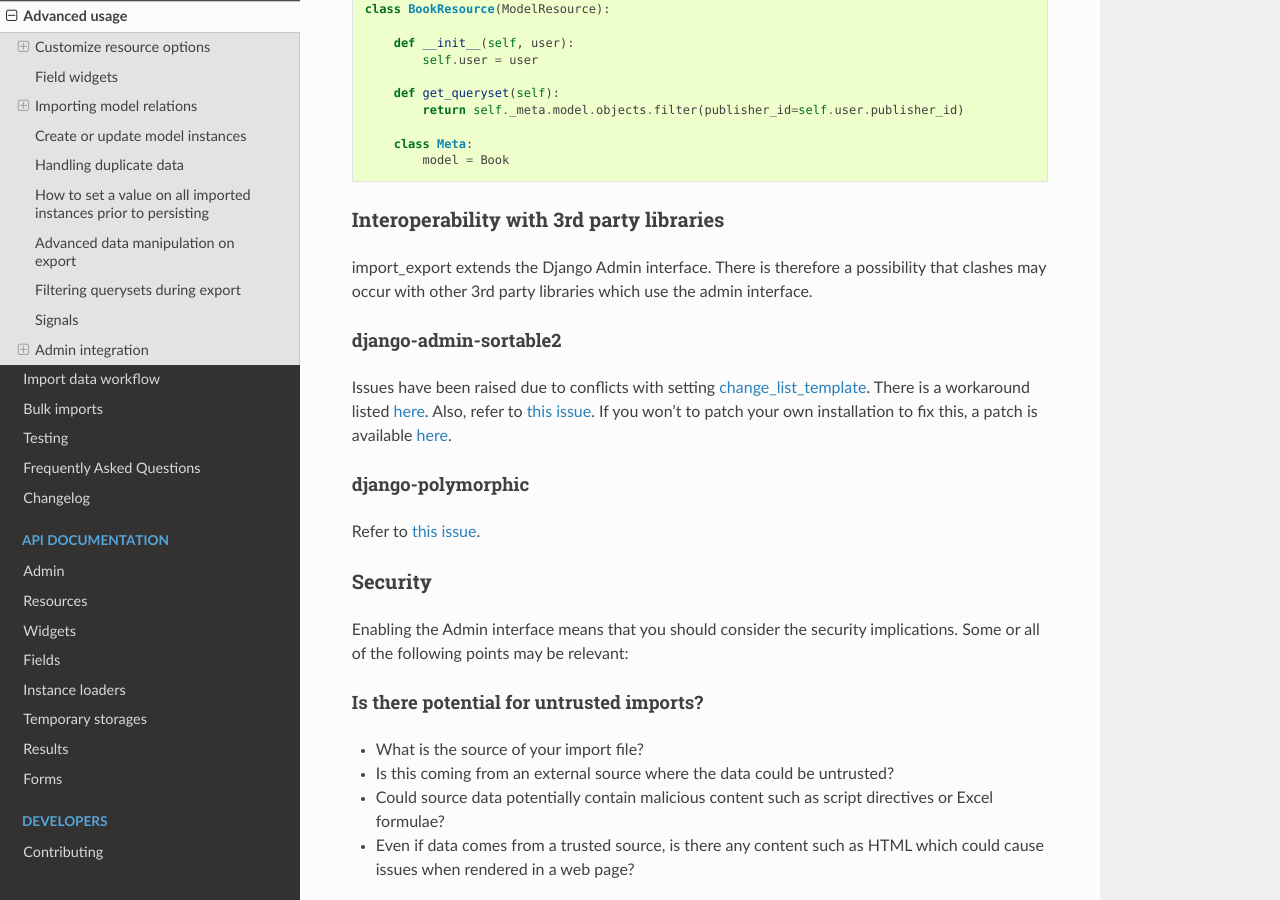
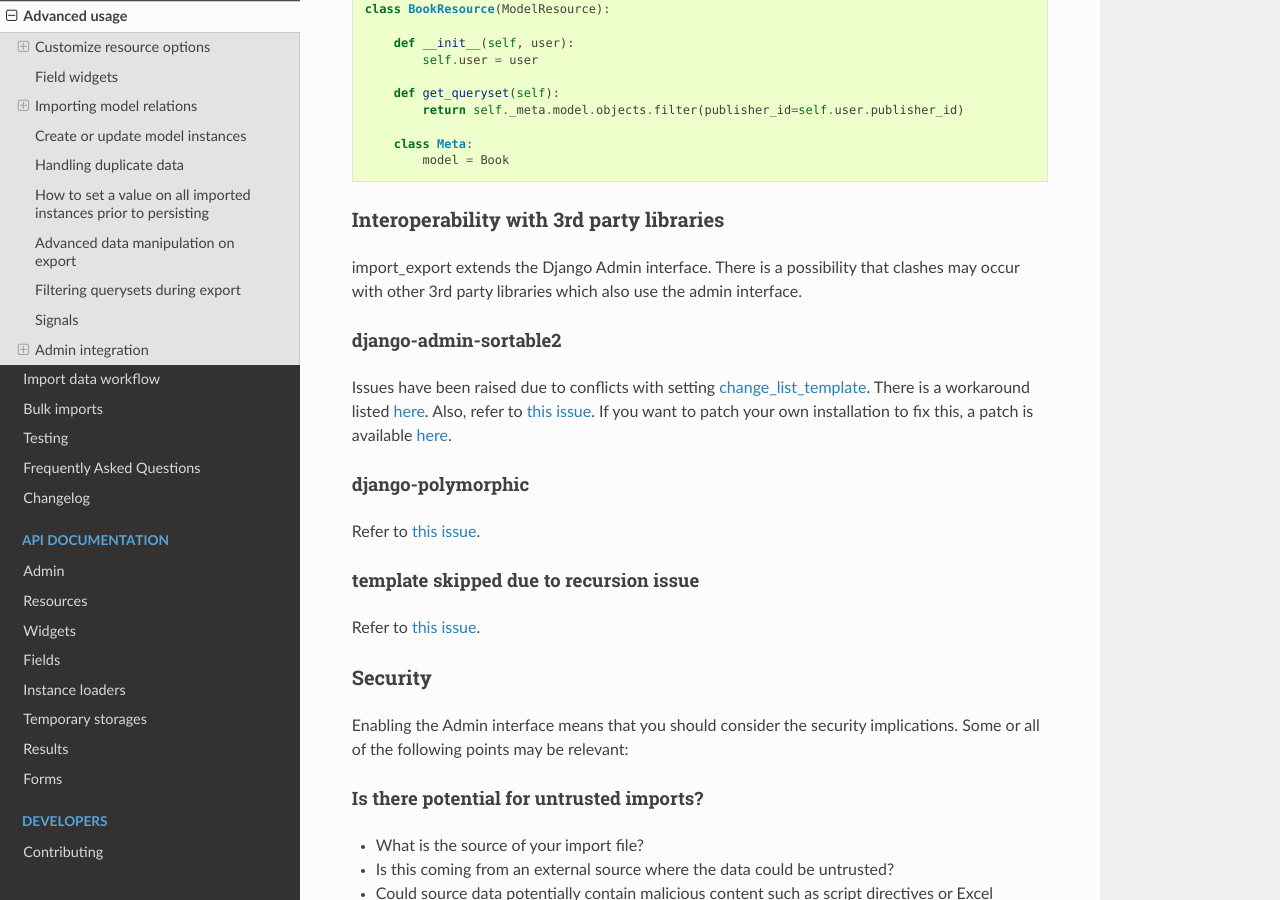
Before and after one commit to django-import-export/django-import-export, a Sphinx documentation site: the page built from docs/advanced_usage.rst, in a window 1280 px wide and 900 px high, scrolled down 19445 px. Built offline with Sphinx 7.4.7 and the Read the Docs theme 2.0.0, drawn with Linux system fonts in a browser that asks for light colours; pages that are not in the unit, such as notebooks, are missing from menus.

Commit message:
updated docs

```diff
--- a/docs/advanced_usage.rst
+++ b/docs/advanced_usage.rst
@@ -846,20 +846,25 @@ return books for the publisher::
 Interoperability with 3rd party libraries
 -----------------------------------------
 
-import_export extends the Django Admin interface.  There is therefore a possibility that clashes may occur with other
-3rd party libraries which use the admin interface.
+import_export extends the Django Admin interface.  There is a possibility that clashes may occur with other 3rd party
+libraries which also use the admin interface.
 
 django-admin-sortable2
 ^^^^^^^^^^^^^^^^^^^^^^
 
 Issues have been raised due to conflicts with setting `change_list_template <https://docs.djangoproject.com/en/dev/ref/contrib/admin/#django.contrib.admin.ModelAdmin.change_list_template>`_.  There is a workaround listed `here <https://github.com/jrief/django-admin-sortable2/issues/345#issuecomment-1680271337>`_.
 Also, refer to `this issue <https://github.com/django-import-export/django-import-export/issues/1531>`_.
-If you won't to patch your own installation to fix this, a patch is available `here <https://github.com/django-import-export/django-import-export/pull/1607>`_.
+If you want to patch your own installation to fix this, a patch is available `here <https://github.com/django-import-export/django-import-export/pull/1607>`_.
 
 django-polymorphic
 ^^^^^^^^^^^^^^^^^^
 
 Refer to `this issue <https://github.com/django-import-export/django-import-export/issues/1521>`_.
+
+template skipped due to recursion issue
+^^^^^^^^^^^^^^^^^^^^^^^^^^^^^^^^^^^^^^^
+
+Refer to `this issue <https://github.com/django-import-export/django-import-export/issues/1514#issuecomment-1344200867>`_.
 
 .. _admin_security:
 
```
